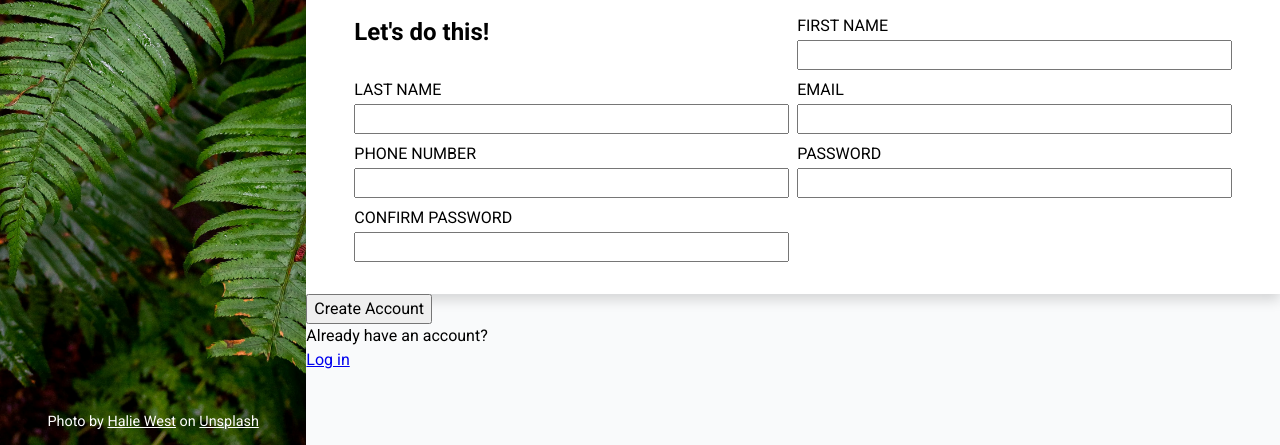
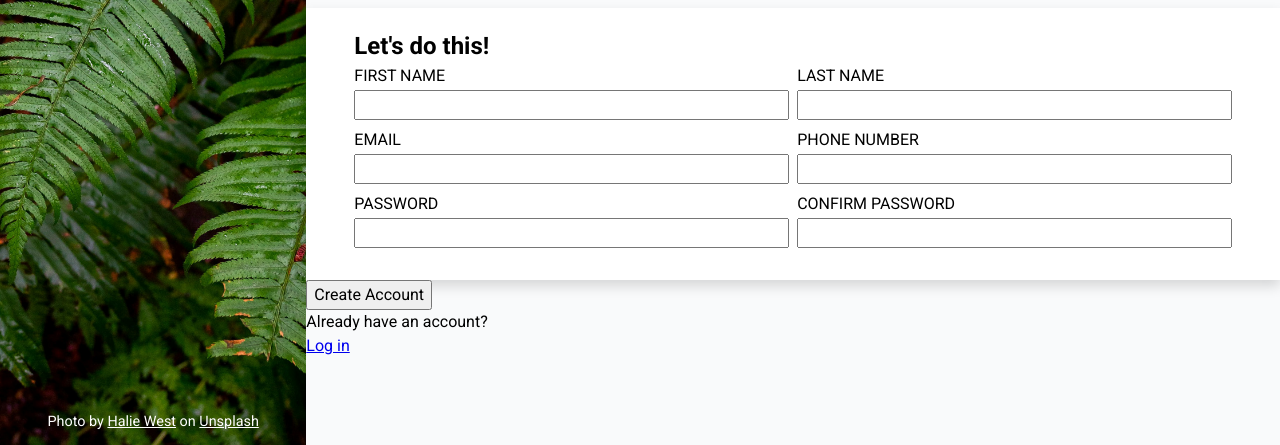
Before and after one commit to luccaromaniello/top-sign-up-form, a plain HTML site: page app/index.html in a window 1280 px wide. Shown: the part 355-800 px from the top of the page. Drawn offline with Linux system fonts and the light colour scheme.

Commit message:
fix: input grid

```diff
--- a/app/index.html
+++ b/app/index.html
@@ -43,6 +43,7 @@
       <form action="/submit" method="post">
         <div class="form-content">
           <p class="heading">Let's do this!</p>
+          <div class="inputs">
             <div class="input-content">
               <label for="email">First name</label>
               <input type="text" id="first_name" name="first_name" required />
@@ -73,6 +74,7 @@
               />
             </div>
           </div>
+        </div>
         <button type="submit">Create Account</button>
         <p>Already have an account?</p>
         <a href="/">Log in</a>
--- a/app/styles/global.css
+++ b/app/styles/global.css
@@ -100,6 +100,9 @@ main {
   background-color: var(--white);
   box-shadow: rgba(0, 0, 0, 0.15) 0px 6px 12px 0px;
   padding: 20px var(--horizontal-margin) 32px;
+}
+
+.form-content .inputs {
   display: grid;
   grid-template-columns: repeat(2, 1fr);
   grid-template-rows: repeat(3, 1fr);
```
Lines whose indentation alone changed are shown as unchanged.
